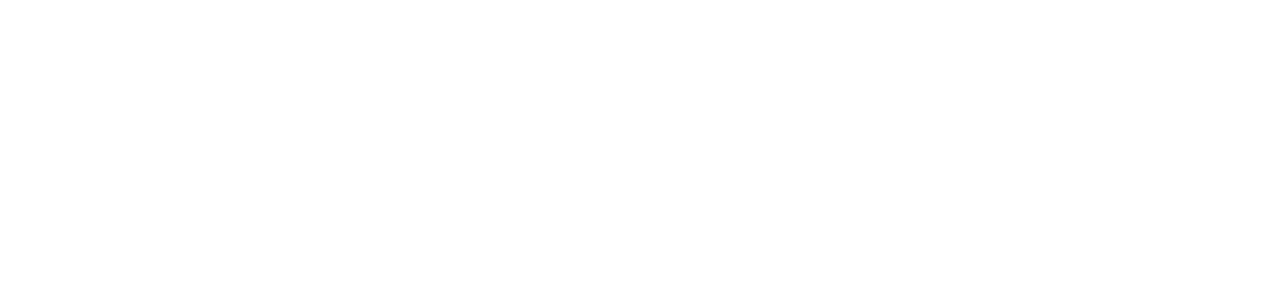
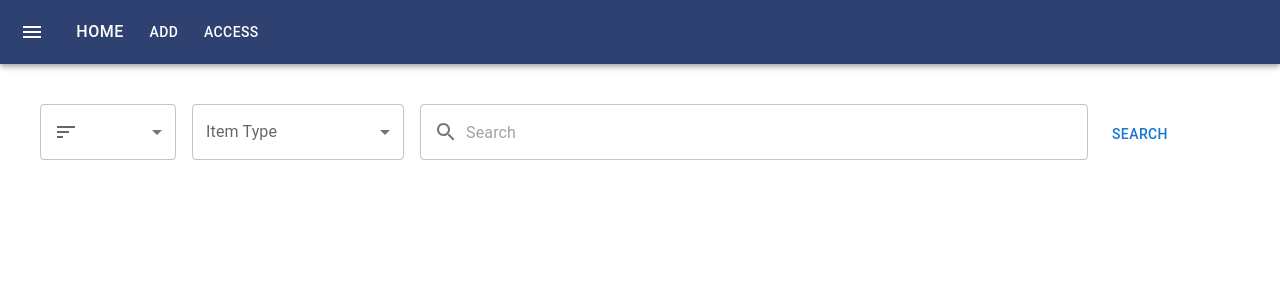
Before and after one commit to zhxu33/Aggie-Reuse-Inventory, a React (Create React App) app in the folder client/: page /Access in a window 1280 px wide. Before the commit this address had no page. Shown: the top 300 px of the page. Built offline with nearby package versions, Linux system fonts and the light colour scheme.

Commit message:
added search bar and filters

```diff
--- a/client/package.json
+++ b/client/package.json
@@ -5,6 +5,7 @@
   "dependencies": {
     "@emotion/react": "^11.11.0",
     "@emotion/styled": "^11.11.0",
+    "@material-ui/icons": "^4.11.3",
     "@mui/icons-material": "^5.11.16",
     "@mui/material": "^5.13.1",
     "@testing-library/jest-dom": "^5.16.5",
--- /dev/null
+++ b/client/src/Access.js
@@ -0,0 +1,94 @@
+import React, { useState } from "react";
+import { Button, Card, CardHeader, Grid, TextField, Box, InputAdornment} from "@mui/material";
+import Navbar from "./NavBar.js";
+import MenuItem from '@mui/material/MenuItem';
+import Typography from "@mui/material/Typography";
+import axios from "axios";
+import { useNavigate } from "react-router-dom";
+import SearchIcon from '@material-ui/icons/Search';
+import SortIcon from '@mui/icons-material/Sort';
+
+
+const Access = () => {
+
+  const [searchTerm, setSearchTerm] = React.useState('');
+  const [sortOrder, setSortOrder] = React.useState('');
+  const [selectedItem, setSelectedItem] = React.useState('');
+
+  const handleSelectChange = (event) => {
+    setSelectedItem(event.target.value);
+  };
+
+  const handleSortChange = (event) => {
+    setSortOrder(event.target.value);
+  };
+
+  const handleSearchChange = (event) => {
+    setSearchTerm(event.target.value);
+  };
+
+
+  return (
+    <div>
+      <Navbar />
+      <Grid container spacing={2} columns={16} padding={5}>
+        <Grid item xs={2}>
+          <TextField
+            select
+            fullWidth
+            label={
+            <div>
+              <SortIcon />
+            </div>}
+            value={sortOrder}
+            onChange={handleSortChange}
+            variant="outlined"
+          >
+            <MenuItem value="sortNew">Sort by New</MenuItem>
+            <MenuItem value="Sort">Sort by Old</MenuItem>
+          </TextField>
+        </Grid>
+        <Grid item xs={3}>
+          <TextField
+            select
+            fullWidth
+            label="Item Type"
+            value={selectedItem}
+            onChange={handleSelectChange}
+            variant="outlined"
+          >
+            <MenuItem value="clothing">Clothing</MenuItem>
+            <MenuItem value="school-supplies">School Supplies</MenuItem>
+            <MenuItem value="accessories-bags">Accessories & Bags</MenuItem>
+            <MenuItem value="craft-art-supplies">Craft & Art Supplies</MenuItem>
+            <MenuItem value="fabric-textiles">Fabric and textiles</MenuItem>
+            <MenuItem value="others">Other</MenuItem>
+          </TextField>
+        </Grid>
+        <Grid item md={9} xs={9}>
+          <TextField
+          value={searchTerm}
+          fullWidth
+          onChange={handleSearchChange}
+          placeholder="Search"
+          variant="outlined"
+          InputProps={{
+            startAdornment: (
+              <InputAdornment position="start">
+                <SearchIcon />
+              </InputAdornment>
+            ),
+          }}
+          />
+        </Grid>
+        <Grid item md={2} alignItems="center">
+          <Button sx={{mt: 1.5}}>
+              Search
+          </Button>
+        </Grid>
+      </Grid>
+    </div>
+  );
+}
+
+export default Access;
--- a/client/src/App.js
+++ b/client/src/App.js
@@ -1,5 +1,6 @@
 import React from "react";
 import Input from "./Input.js"
+import Access from "./Access.js"
 import { BrowserRouter as Router, Route, Routes } from "react-router-dom";
 import DashBoard from "./DashBoard.js";
 
@@ -10,6 +11,7 @@
       <Routes>
         <Route exact path="/" element={<DashBoard />}/>
         <Route path="/Input" element={<Input />}/>
+        <Route path="/Access" element={<Access />}/>
       </Routes>
     </Router>
   );
--- a/client/src/NavBar.js
+++ b/client/src/NavBar.js
@@ -14,7 +14,7 @@
     },
     palette: {
       primary: {
-        main: '#45ab1d',
+        main: '#ffffff',
         darker: '#053e85',
       },
       secondary: {
@@ -32,6 +32,14 @@
 
   const handleClick = () => {
     navigate("/");
+  };
+
+  const handleAccess = () => {
+    navigate("/Access");
+  };
+
+  const handleAdd = () => {
+    navigate("/Input");
   };
 
   return (
@@ -55,6 +63,8 @@
             }}>
               Home
             </Button>
+            <Button onClick={handleAdd}> Add </Button>
+            <Button onClick={handleAccess}> Access</Button>
           </ThemeProvider>
         </Toolbar>
       </AppBar>
```
Also changed, not shown: 1 other file (tests, documents, lock files or other folders).
